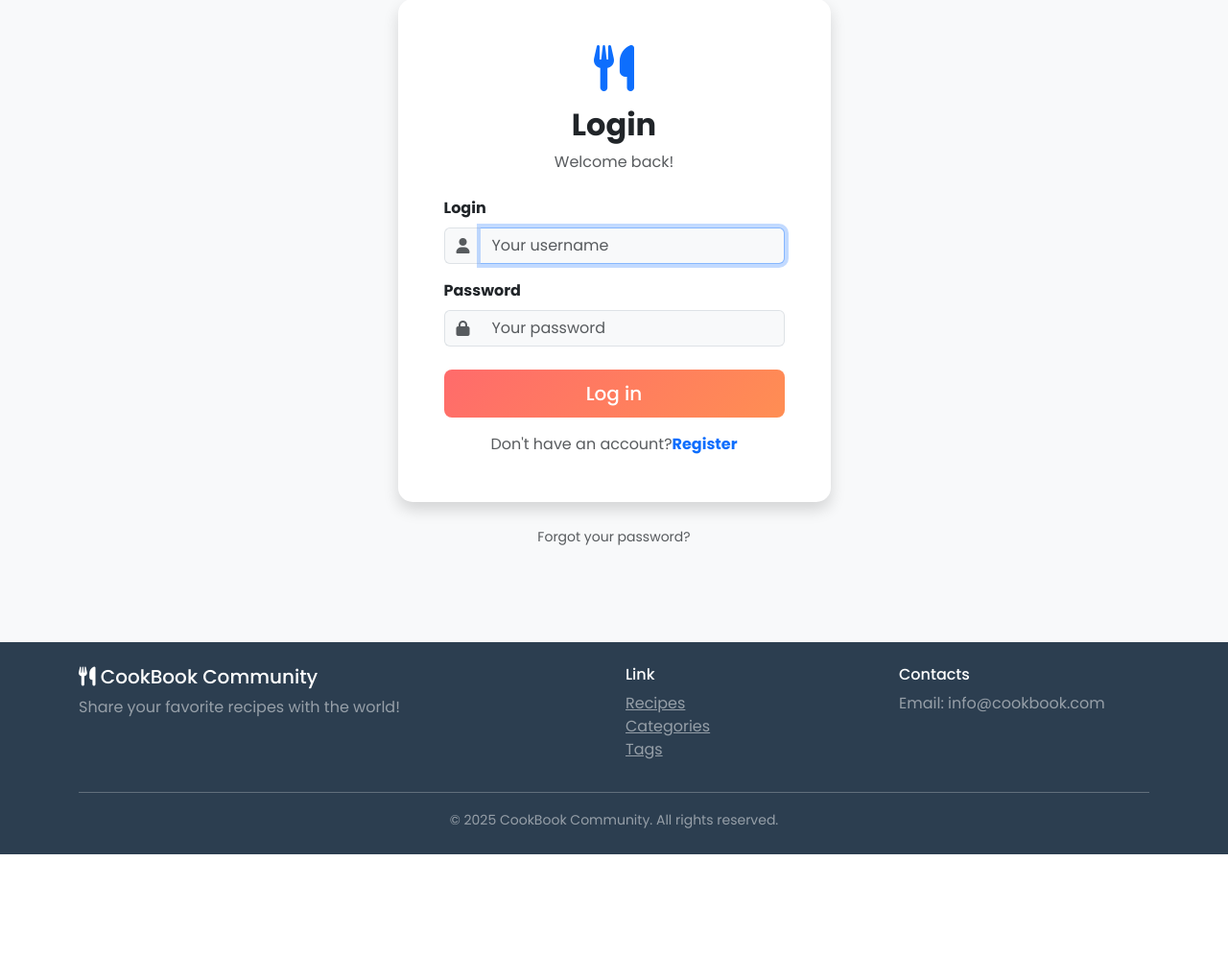
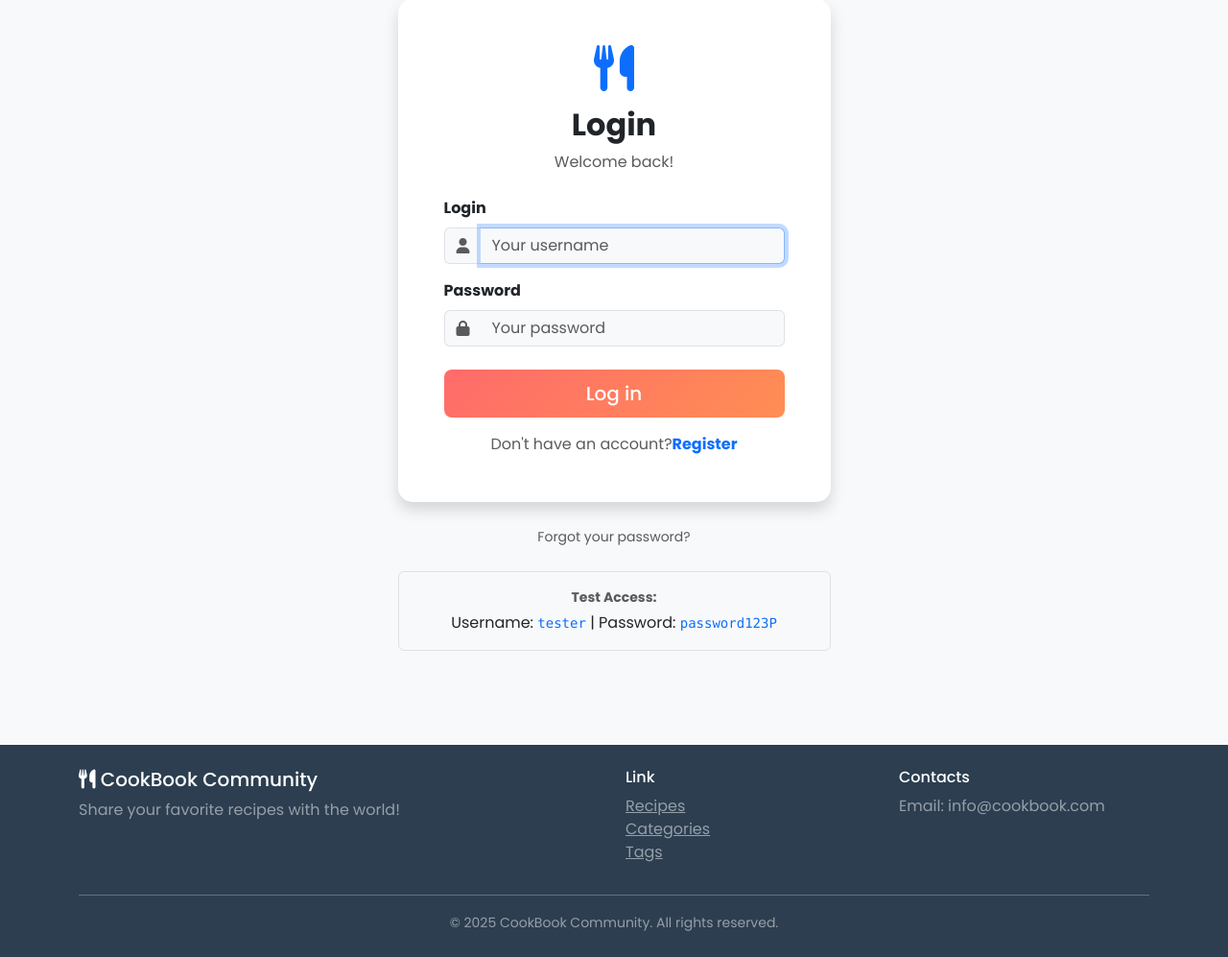
Before and after one commit to SofaD8/Cookbook, a Django app: page /accounts/login/ in a window 1280 px wide. Shown: the part 111-1108 px from the top of the page at 96% size. Before the commit the page ends 1001 px from the top, so only its background shows below. Run offline with Django 5.2, Linux system fonts and the light colour scheme.

Commit message:
Add test credentials to login page and fix typos

```diff
--- a/accounts/templates/registration/login.html
+++ b/accounts/templates/registration/login.html
@@ -58,6 +58,13 @@
 
             <div class="text-center mt-4">
                 <a href="{% url 'password_reset' %}" class="text-muted small text-decoration-none">Forgot your password?</a>
+                <div class="mt-4 p-3 bg-light border rounded">
+                    <p class="mb-1 text-muted small text-center"><strong>Test Access:</strong></p>
+                    <p class="mb-0 text-center">
+                        Username: <code class="text-primary">tester</code> |
+                        Password: <code class="text-primary">password123P</code>
+                    </p>
+                </div>
             </div>
         </div>
     </div>
```
